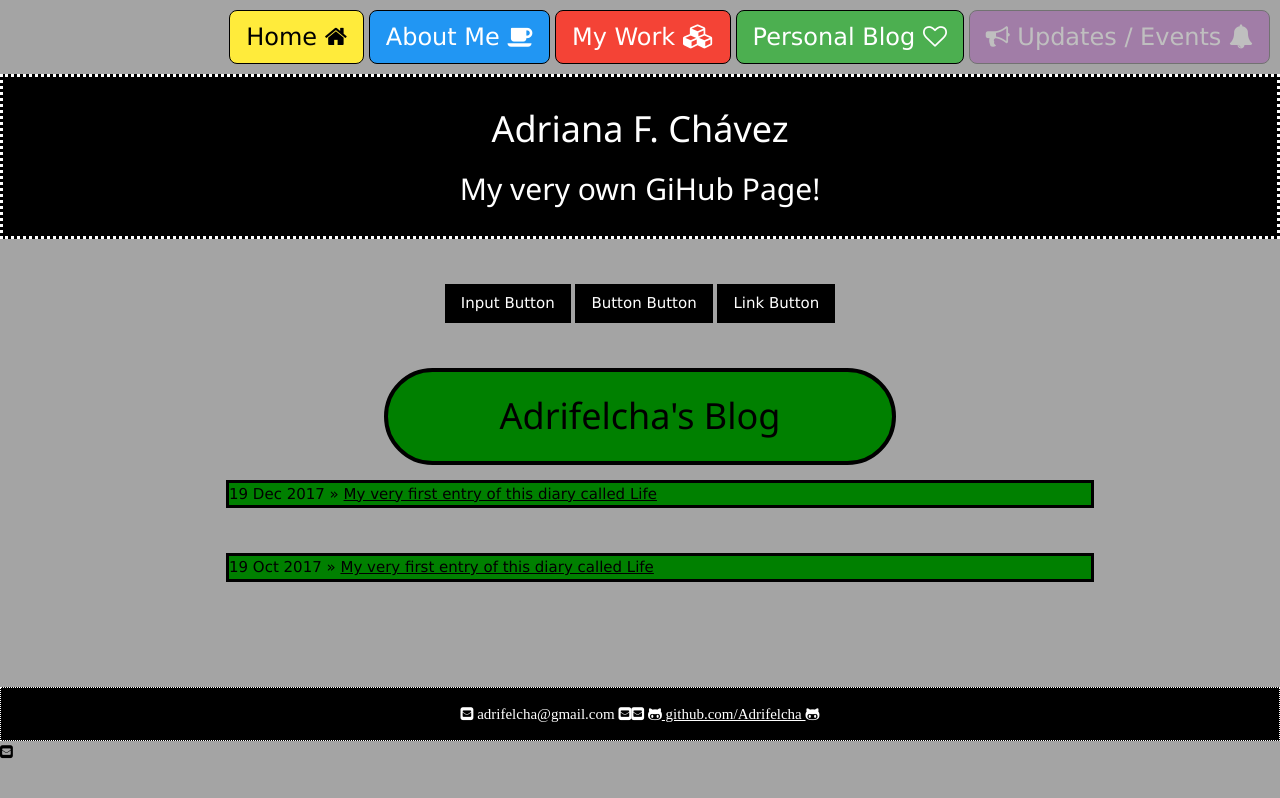
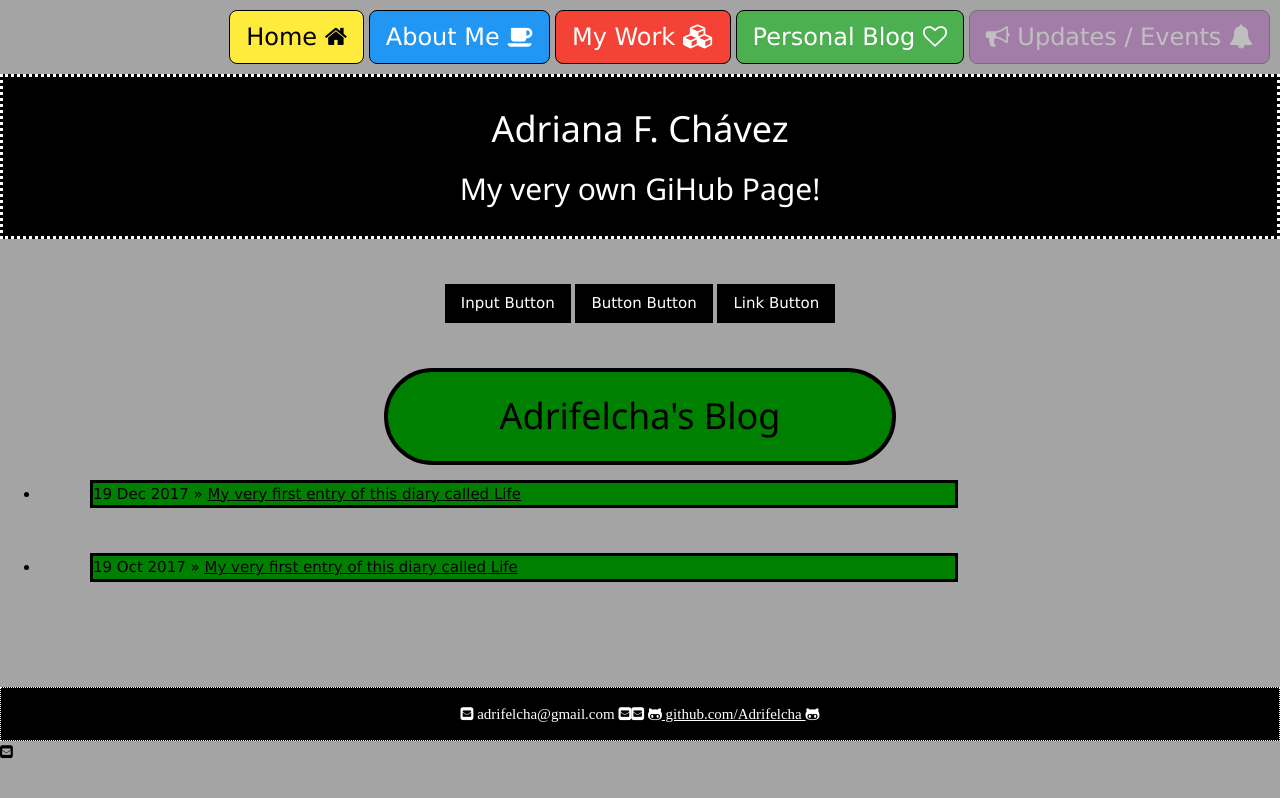
Before and after one commit to Adrifelcha/Adrifelcha-github.io, a Jekyll site: the page built from blog/index.html, in a window 1280 px wide. Shown: the top 798 px of the page. Built offline with Jekyll 4.4.1, drawn with Linux system fonts in a browser that asks for light colours.

Commit message:
Update index.html

```diff
--- a/blog/index.html
+++ b/blog/index.html
@@ -9,10 +9,11 @@
 	<ul class="posts">
 
 	  {% for post in site.posts %}
-
-	    <div class="container" style="background-color:green;">
+	    <li>
+	    <div class="container" style="background-color:green; margin-left:50px;">
 	    <span>{{ post.date | date_to_string }}</span> » <a href="{{ post.url }}" title="{{ post.title }}">{{ post.title }}</a>
 	    </div>
+	    </li>
 	    <br><br>
 
 
```
